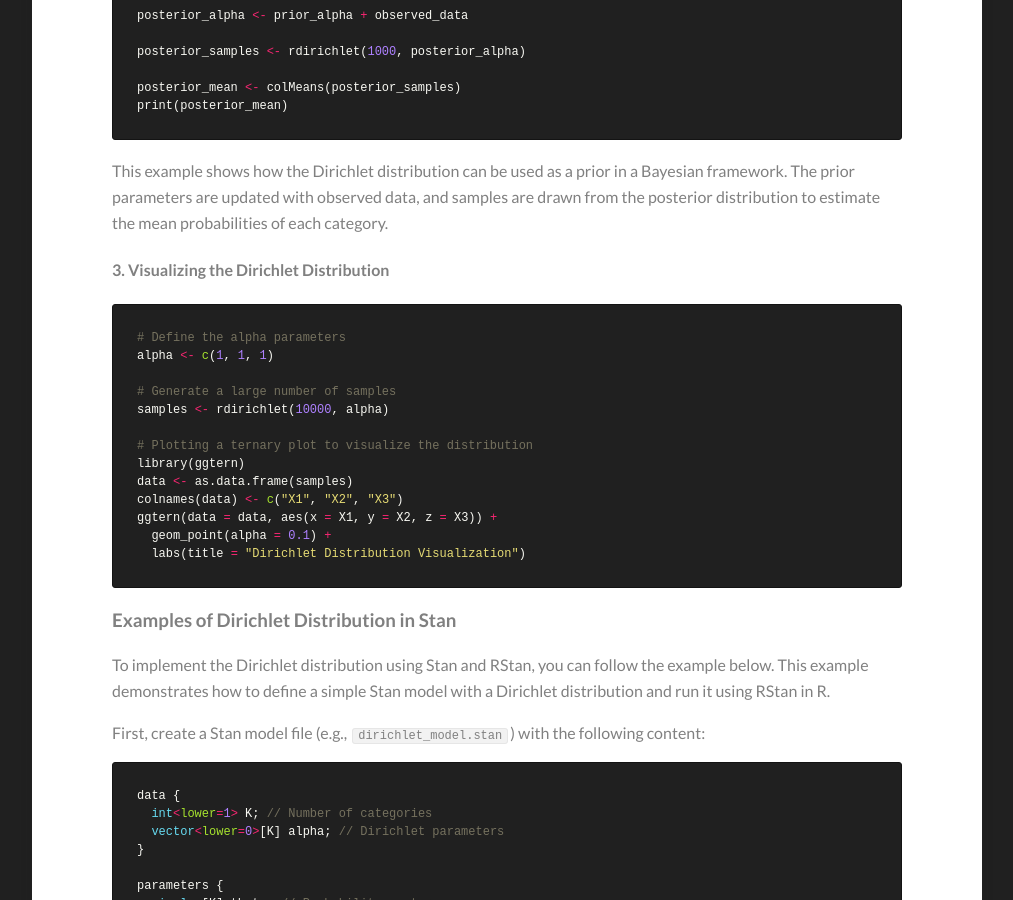
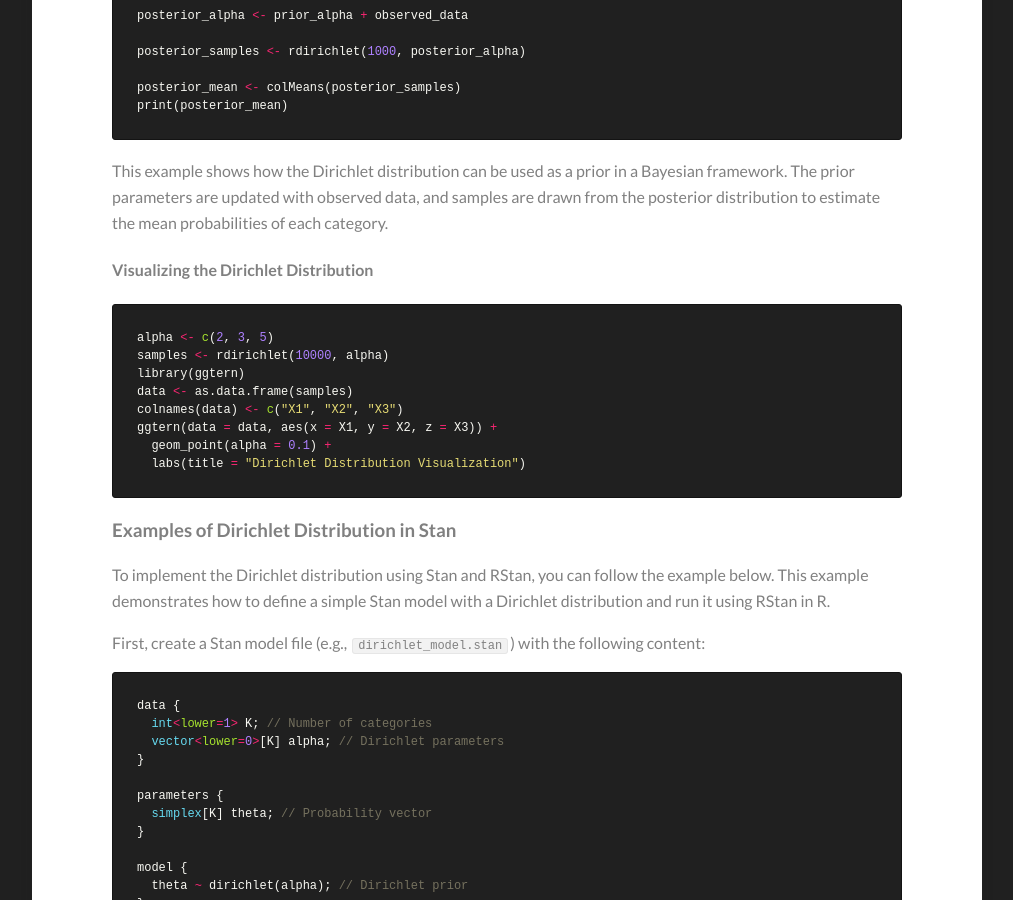
Before and after one commit to Kamran-Afzali/Kamran-Afzali.github.io, a Jekyll site: the page built from _posts/2024-11-25-Dirichlet_Distribution.md, in a window 1280 px wide and 900 px high, scrolled down 2444 px. Shown: the whole window, without its empty margins (133-1146 px from the left). Built offline with Jekyll 4.4.1, drawn with Linux system fonts in a browser that asks for light colours; formulas are drawn with MathJax 3.

Commit message:
Update 2024-11-25-Dirichlet_Distribution.md

````diff
--- a/_posts/2024-11-25-Dirichlet_Distribution.md
+++ b/_posts/2024-11-25-Dirichlet_Distribution.md
@@ -84,16 +84,11 @@ print(posterior_mean)
 
 This example shows how the Dirichlet distribution can be used as a prior in a Bayesian framework. The prior parameters are updated with observed data, and samples are drawn from the posterior distribution to estimate the mean probabilities of each category.
 
-#### 3. Visualizing the Dirichlet Distribution
+#### Visualizing the Dirichlet Distribution
 
 ```r
-# Define the alpha parameters
-alpha <- c(1, 1, 1)
-
-# Generate a large number of samples
+alpha <- c(2, 3, 5)
 samples <- rdirichlet(10000, alpha)
-
-# Plotting a ternary plot to visualize the distribution
 library(ggtern)
 data <- as.data.frame(samples)
 colnames(data) <- c("X1", "X2", "X3")
@@ -101,11 +96,6 @@ ggtern(data = data, aes(x = X1, y = X2, z = X3)) +
   geom_point(alpha = 0.1) +
   labs(title = "Dirichlet Distribution Visualization")
 ```
-
-
-
-
-
 
 
 ### Examples of Dirichlet Distribution in Stan
````
